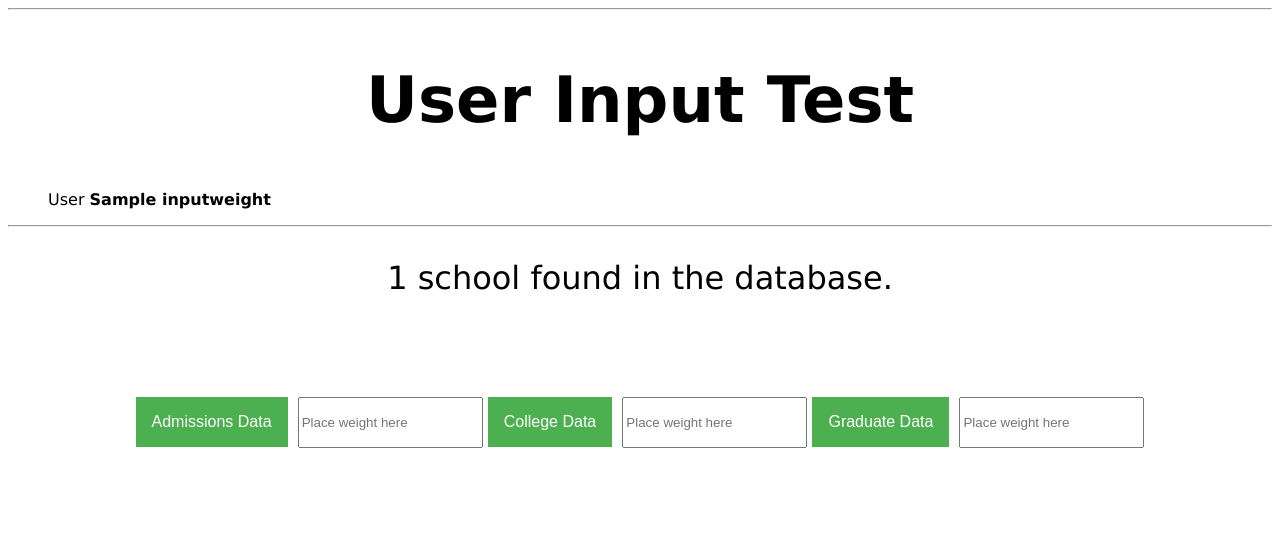
After one commit to stevenyang9/Ranking-Hat, a Flask app: template flask-rankinghat/templates/userinputtest.html in a window 1280 px wide. The commit adds this page. Shown: the top 537 px of the page. Run offline with Flask 2, Linux system fonts and the light colour scheme; the template is opened without the code that fills it: most values are stand-ins (such as "Sample title", 1, 10 or a date in 2020); parts of the project's set-up code (start-up, migrations or seed data) failed here and were passed over; some libraries are stand-ins or nearby versions.

```diff
--- a/flask-rankinghat/app.py
+++ b/flask-rankinghat/app.py
@@ -1,4 +1,4 @@
-from flask import Flask, render_template, redirect, url_for
+from flask import Flask, render_template, redirect, url_for, request
 from flask_sqlalchemy import SQLAlchemy
 import models
 from sqlalchemy import desc
@@ -7,6 +7,14 @@ app = Flask(__name__)
 app.secret_key = 's3cr3t'
 app.config.from_object('config')
 db = SQLAlchemy(app, session_options={'autocommit': False})
+
+
+
+@app.route('/userinputtest', methods=['POST'])
+def printuserinput():
+    inputweight=request.form['inputweight']
+    return render_template('userinputtest.html', inputweight=inputweight)
+
 
 
 @app.route('/')
--- a/flask-rankinghat/templates/layout.html
+++ b/flask-rankinghat/templates/layout.html
@@ -1,10 +1,7 @@
 <!-- <!DOCTYPE html PUBLIC "-//W3C//DTD XHTML 1.0 Strict//EN" "http://www.w3.org/TR/xhtml1/DTD/xhtml1-strict.dtd"> -->
 
 <!DOCTYPE html>
-
 <html lang="en">
-
-
 
 <style>
 .dropbtn {
@@ -110,14 +107,13 @@ p{
     {% block content %}{% endblock %}
 
 
-        <div class="categories">
+      <div class="categories">
 
       <div class="dropdown">
       <button onclick="myFunction1()" class="dropbtn">Admissions Data</button>
         <div id="myDropdown1" class="dropdown-content">
           <a href="#acceptancerate">Acceptance Rate</a>
           <a href="#satscores">SAT Average</a>
-
         </div>
       </div>
 
--- /dev/null
+++ b/flask-rankinghat/templates/userinputtest.html
@@ -0,0 +1,12 @@
+{% extends 'layout.html' %}
+{% block heading %}User Input Test{% endblock %}
+{% block content %}
+<ul>
+  <div id="content">
+  	User <strong> {{inputweight}} </strong>
+  </div>
+</ul>
+<hr/>
+<p>{{schools|length}} school{{schools|length|pluralize}}
+  found in the database.</p>
+{% endblock %}
```
Also changed, not shown: flask-rankinghat/templates/all-schools-index.html (+13 -2 lines), 3 other files.
